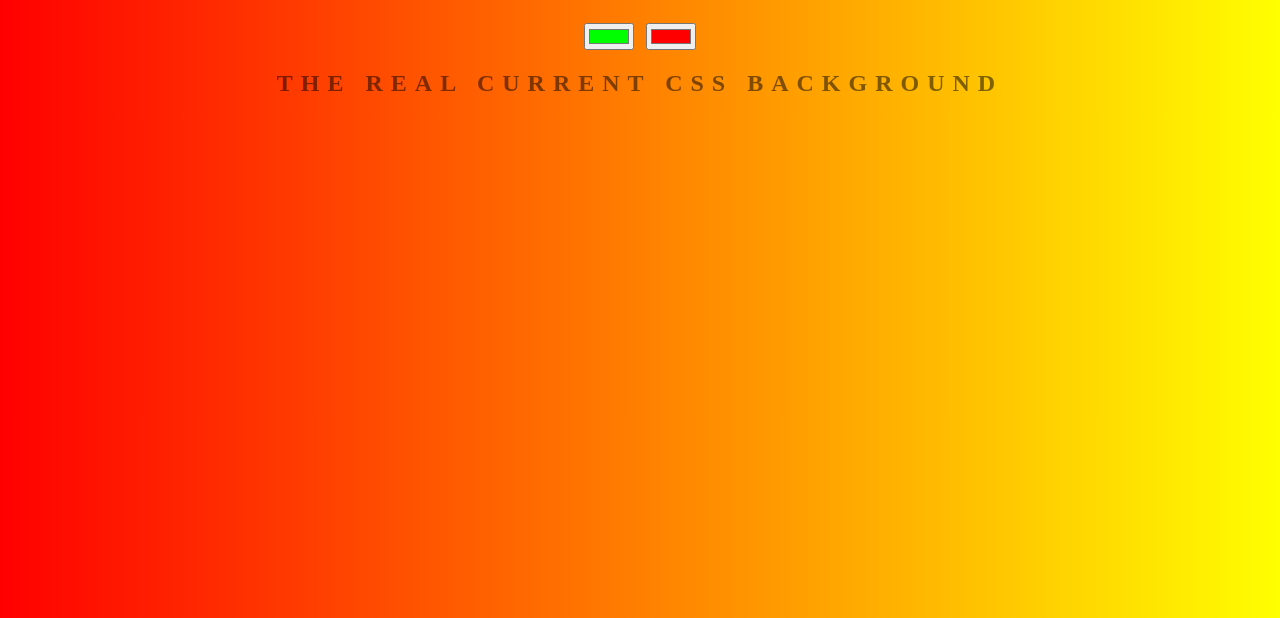
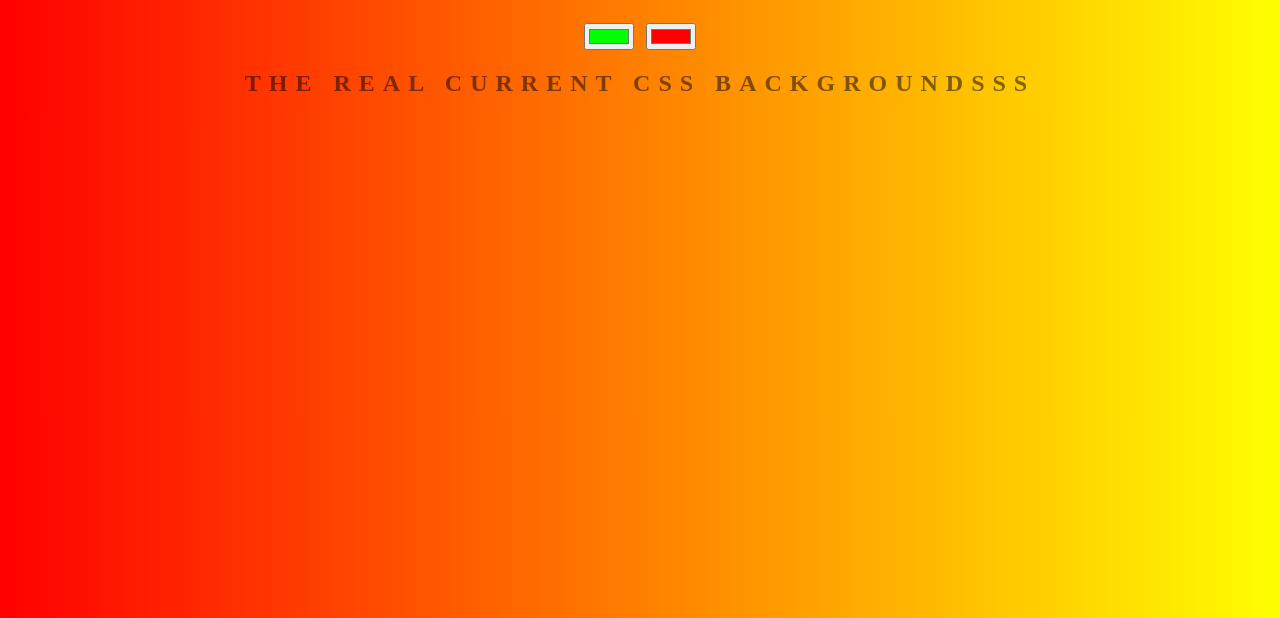
Before and after one commit to shahzeib/background-generator, a plain HTML site: page index.html in a window 1280 px wide. Shown: the part 182-800 px from the top of the page. Drawn offline with Linux system fonts and the light colour scheme.

Commit message:
minor change

```diff
--- a/index.html
+++ b/index.html
@@ -8,7 +8,7 @@
 	<h1>Background Generator</h1>
 	<input class="color1" type="color" name="color1" value="#00ff00">
 	<input class="color2" type="color" name="color2" value="#ff0000">
-	<h2>The Real Current CSS Background</h2>
+	<h2>The Real Current CSS Backgroundsss</h2>
 	<h3></h3>
 	<script type="text/javascript" src="script.js"></script>
 </body>
```
